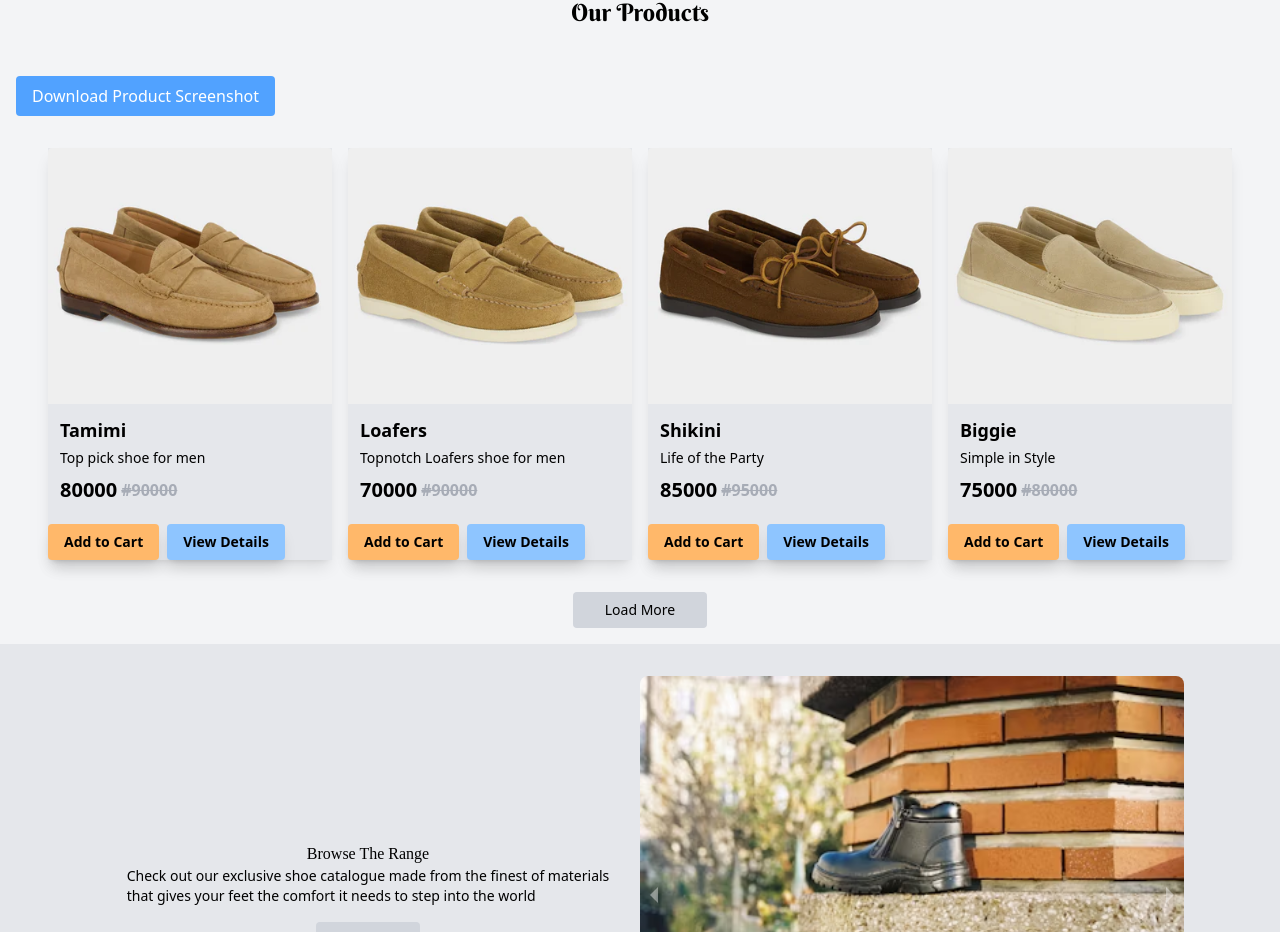
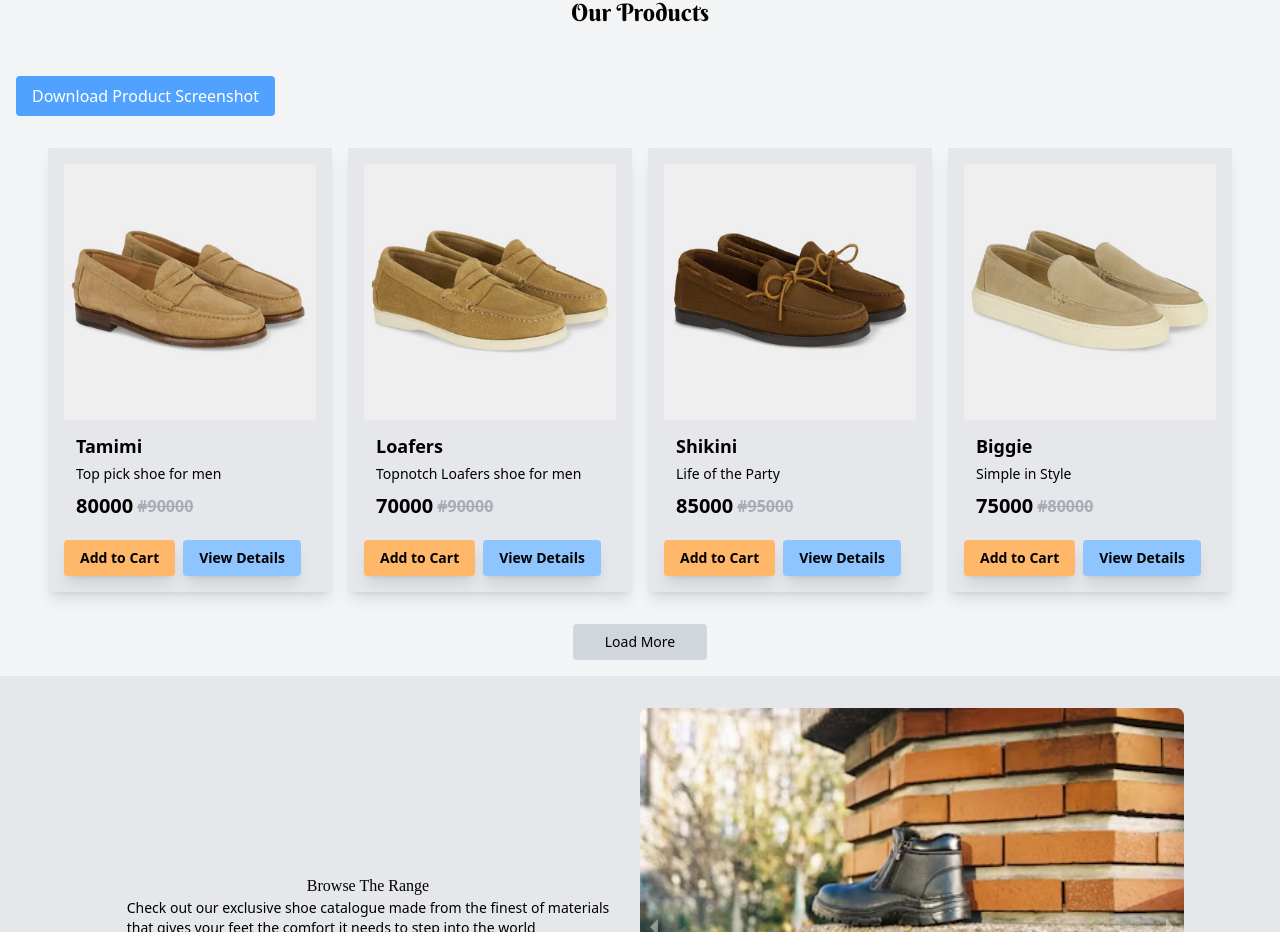
Before and after one commit to Emuezeejike/e-commerceDaVinGee, a React (Vite) app: page / in a window 1280 px wide. Shown: the part 1498-2430 px from the top of the page. Built offline with nearby package versions, Linux system fonts and the light colour scheme; a web font is replaced by a local one.

Commit message:
adjusted the products

```diff
--- a/src/Pages/Homepage/Section3.jsx
+++ b/src/Pages/Homepage/Section3.jsx
@@ -39,10 +39,10 @@ const Section3 = ({ onAddToCart }) => {
       >
         Download Product Screenshot
       </button>
-      <div className="grid grid-cols-1 sm:grid-cols-1 md:grid-cols-3 lg:grid-cols-4 gap-4 w-[95%] mx-auto p-4 font-poppins">
+      <div className="grid grid-cols-1 sm:grid-cols-1 md:grid-cols-3 lg:grid-cols-4 gap-4 gap-y-6 w-[95%] mx-auto p-4 font-poppins">
         {allProducts.slice(0, visibleCount).map((product) => (
           <div
-            className="bg-gray-200 shadow-lg flex flex-col h-full"
+            className="bg-gray-200 shadow-lg flex flex-col h-full p-4 sm:p-4"
             key={product.id}
           >
             <div className="w-full h-48 sm:h-56 md:h-64 flex-shrink-0">
--- a/src/Pages/ShopPage/Products.jsx
+++ b/src/Pages/ShopPage/Products.jsx
@@ -47,10 +47,10 @@ const filteredProducts = useMemo(() => {
           <span className="text-sm font-Montserrat ">Our Products</span>
         </div>
       </div>
-      <div className="grid grid-cols-1 sm:grid-cols-1 md:grid-cols-3 lg:grid-cols-4 gap-4 w-[95%] mx-auto p-4 font-poppins">
+      <div className="grid grid-cols-1 sm:grid-cols-1 md:grid-cols-3 lg:grid-cols-4 gap-4 gap-y-6 w-[95%] mx-auto p-4 font-poppins">
         {filteredProducts.slice(0, visibleCount).map((product) => (
           <div
-            className="bg-gray-200 shadow-lg flex flex-col h-full"
+            className="bg-gray-200 shadow-lg flex flex-col h-full p-4 sm:p-4"
             key={product.id}
           >
             <div className="w-full h-48 sm:h-56 md:h-64 flex-shrink-0">
```
